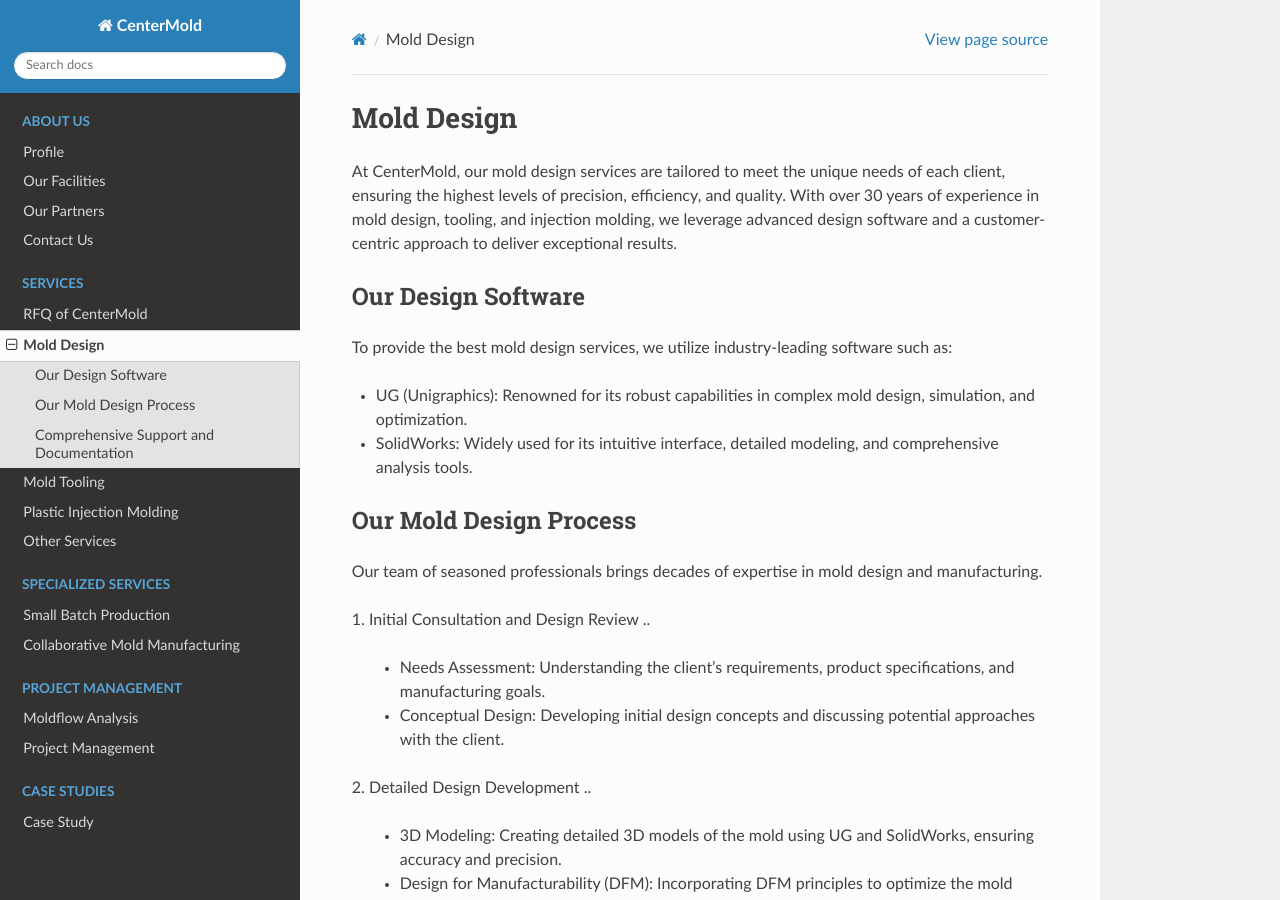
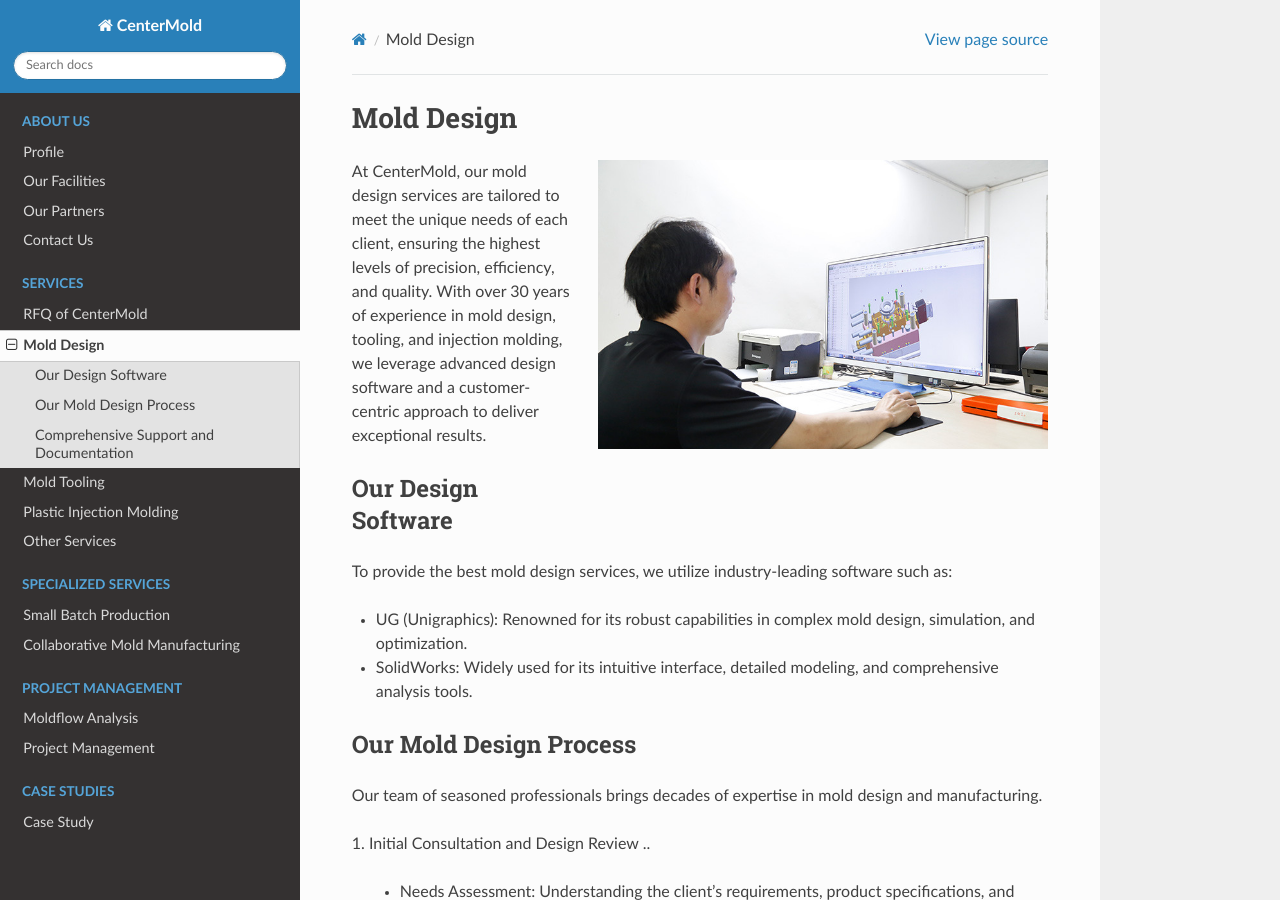
Before and after one commit to paultang/centermold, a Sphinx documentation site: the page built from source/Mold-Design.rst, in a window 1280 px wide and 900 px high. Built offline with Sphinx 7.4.7 and the Read the Docs theme 2.0.0, drawn with Linux system fonts in a browser that asks for light colours.

Commit message:
Update Mold-Design.rst

```diff
--- a/source/Mold-Design.rst
+++ b/source/Mold-Design.rst
@@ -5,6 +5,10 @@
 =======================
 Mold Design
 =======================
+.. figure:: _static/molddesign.jpg
+   :align: right
+   :width: 450px
+
 At CenterMold, our mold design services are tailored to meet the unique needs of each client, ensuring the highest levels of precision, efficiency, and quality. With over 30 years of experience in mold design, tooling, and injection molding, we leverage advanced design software and a customer-centric approach to deliver exceptional results.
 
 Our Design Software
```
